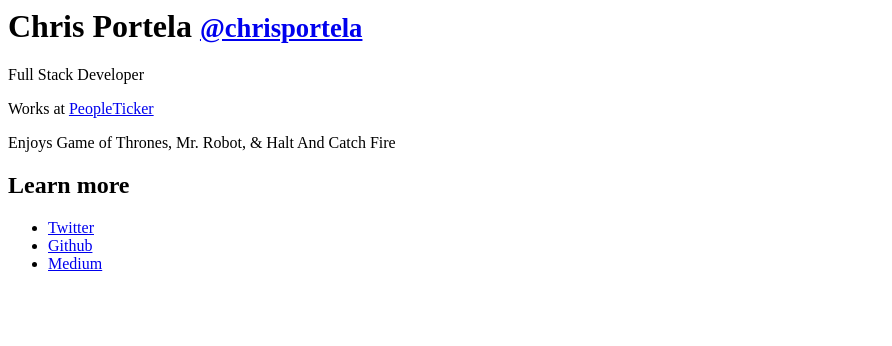
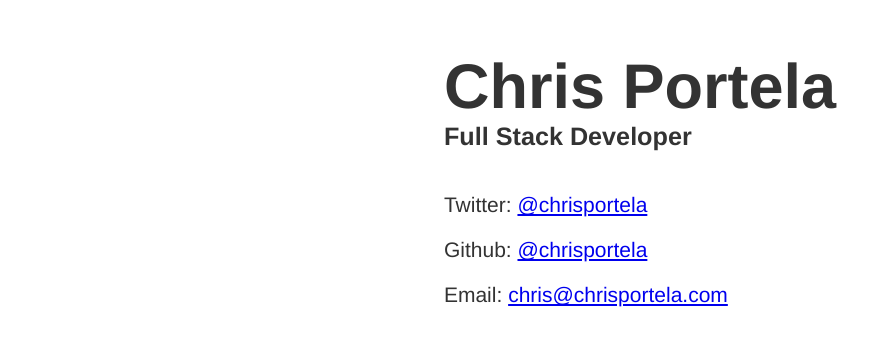
Before and after one commit to chrisportela/chrisportela.github.io, a plain HTML site: page index.html in a window 1280 px wide. Shown: the whole page, without its empty margins (0-892 px from the left). Drawn offline with Linux system fonts and the light colour scheme.

Commit message:
Updated to look nicer

```diff
--- a/index.html
+++ b/index.html
@@ -1,36 +1,56 @@
 <html>
-    <head>
-        <title>Chris Portela - chrisportela.com</title>
-    </head>
+<head>
+    <title>Chris Portela - Full Stack Developer</title>
 
-    <body>
+    <style>
+    html {
+        background: #FFFFFF;
+        color: #333333;
+        font-size: 21px;
+        font-family: 'Helvetica Neue', 'Helvetica', 'san-serif';
+    }
+
+    body {
+        display: flex;
+        flex-direction: column;
+        align-items: center;
+    }
+
+    nav {
+        display: flex;
+        justify-content: center;
+    }
+
+    nav a {
+        padding: 0 5px;
+    }
+
+    h1 {
+        font-size: 3rem;
+    }
+
+    h1 small {
+        display: block;
+        font-size: 1.2rem;
+    }
+</style>
+</head>
+
+<body>
+    <main>
         <header>
             <h1>
                 Chris Portela
                 <small>
-                    <a href="https://twitter.com/chrisportela">@chrisportela</a>
+                    Full Stack Developer
                 </small>
             </h1>
         </header>
         <section>
-            <p>Full Stack Developer</p>
-            <p>Works at <a href="http://peopleticker.com">PeopleTicker</a></p>
-            <p>Enjoys Game of Thrones, Mr. Robot, & Halt And Catch Fire</p>
-            <p></p>
+            <p>Twitter: <a href="https://twitter.com/chrisportela">@chrisportela</a></p>
+            <p>Github: <a href="https://github.com/chrisportela">@chrisportela</a></p>
+            <p>Email: <a href="mailto:chris@chrisportela.com">chris@chrisportela.com</a></p>
         </section>
-        <nav>
-            <h2>Learn more</h2>
-            <ul>
-                <li>
-                    <a href="https://twitter.com/chrisportela">Twitter</a>
-                </li>
-                <li>
-                    <a href="https://github.com/chrisportela">Github</a>
-                </li>
-                <li>
-                    <a href="https://medium.com/@chrisportela">Medium</a>
-                </li>
-            </ul>
-        </nav>
-    </body>
+    </main>
+</body>
 </html>
```
